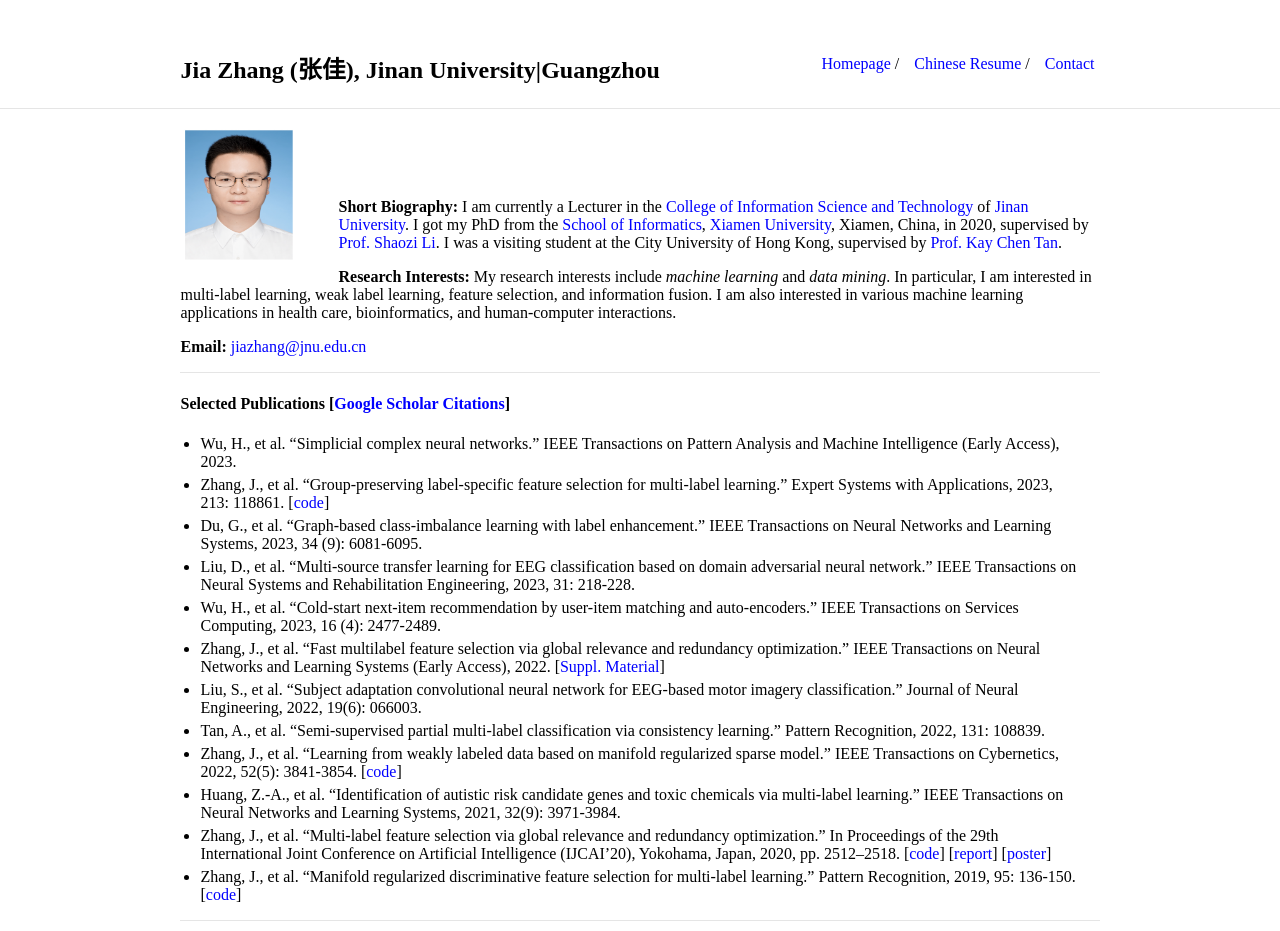
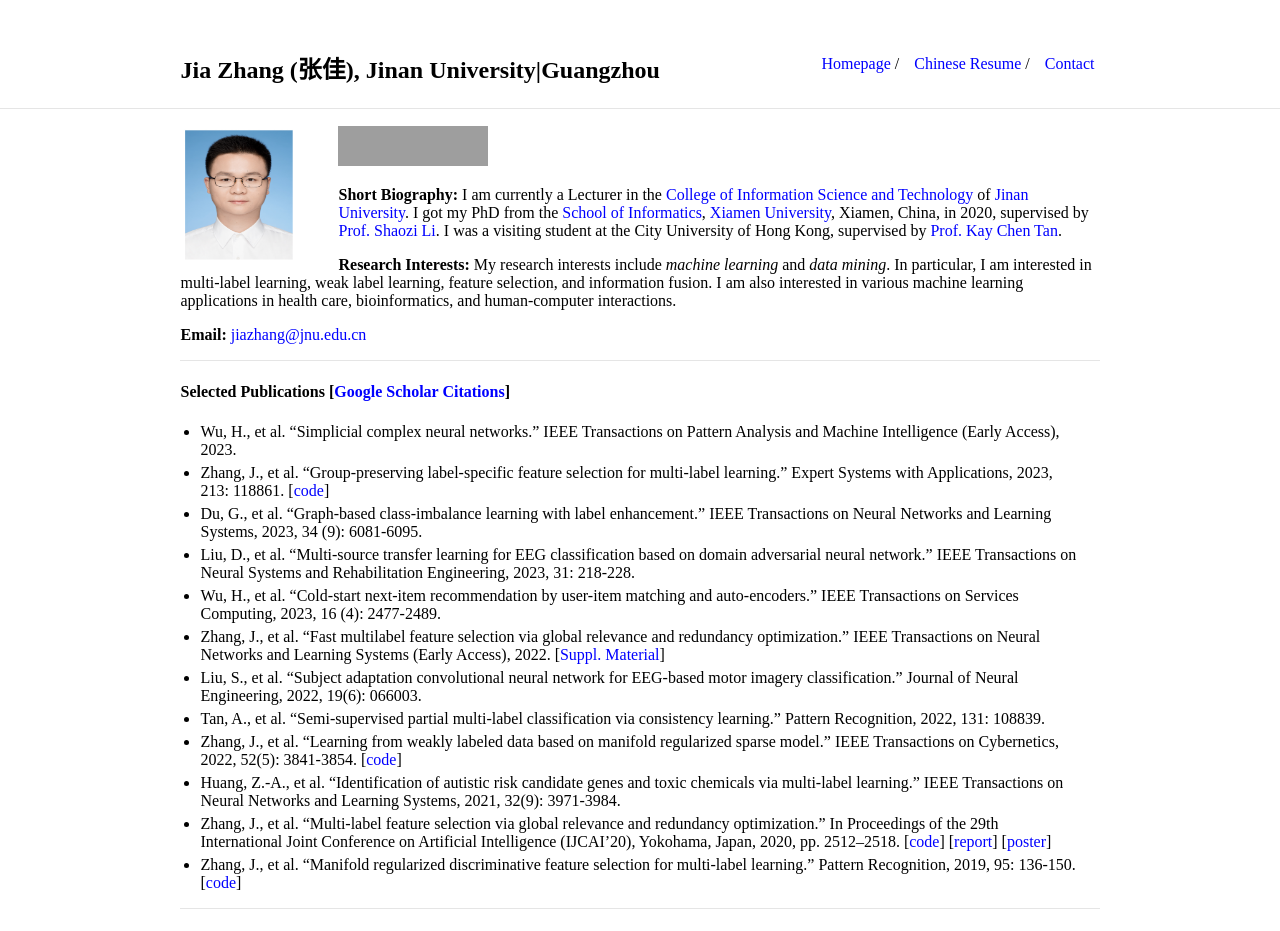
Before and after one commit to jiazhang-ml/jiazhang-ml.github.io, a Jekyll site: the page built from index.md, in a window 1280 px wide. Shown: the top 931 px of the page. Built offline with Jekyll 4.4.1, drawn with Linux system fonts in a browser that asks for light colours; grey boxes are pictures that could not be loaded.

Commit message:
Update index.md

```diff
--- a/index.md
+++ b/index.md
@@ -4,7 +4,7 @@ layout: default
 ---
 
 <img class="profile-picture" src="jiazhang.jpg">
-<iframe frameborder="no" border="0" marginwidth="0" marginheight="0" width=298 height=52 src="//music.163.com/outchain/player?type=2&id=5276811&auto=1&height=32"></iframe>
+<iframe frameborder="no" border="0" marginwidth="0" marginheight="0" width=150 height=40 src="//music.163.com/outchain/player?type=2&id=5276811&auto=1&height=32"></iframe>
 
 **Short Biography:** I am currently a Lecturer in the [College of Information Science and Technology](https://xxxy.jnu.edu.cn/main.htm) of [Jinan University](https://www.jnu.edu.cn/). I got my PhD from the [School of Informatics](https://informatics.xmu.edu.cn/), [Xiamen University](https://www.xmu.edu.cn/), Xiamen, China, in 2020, supervised by [Prof. Shaozi Li](https://imt.xmu.edu.cn/info/1003/1182.htm). I was a visiting student at the City University of Hong Kong, supervised by [Prof. Kay Chen Tan](https://www.polyu.edu.hk/comp/people/academic-staff/prof-tan-kay-chen/).
 
```
